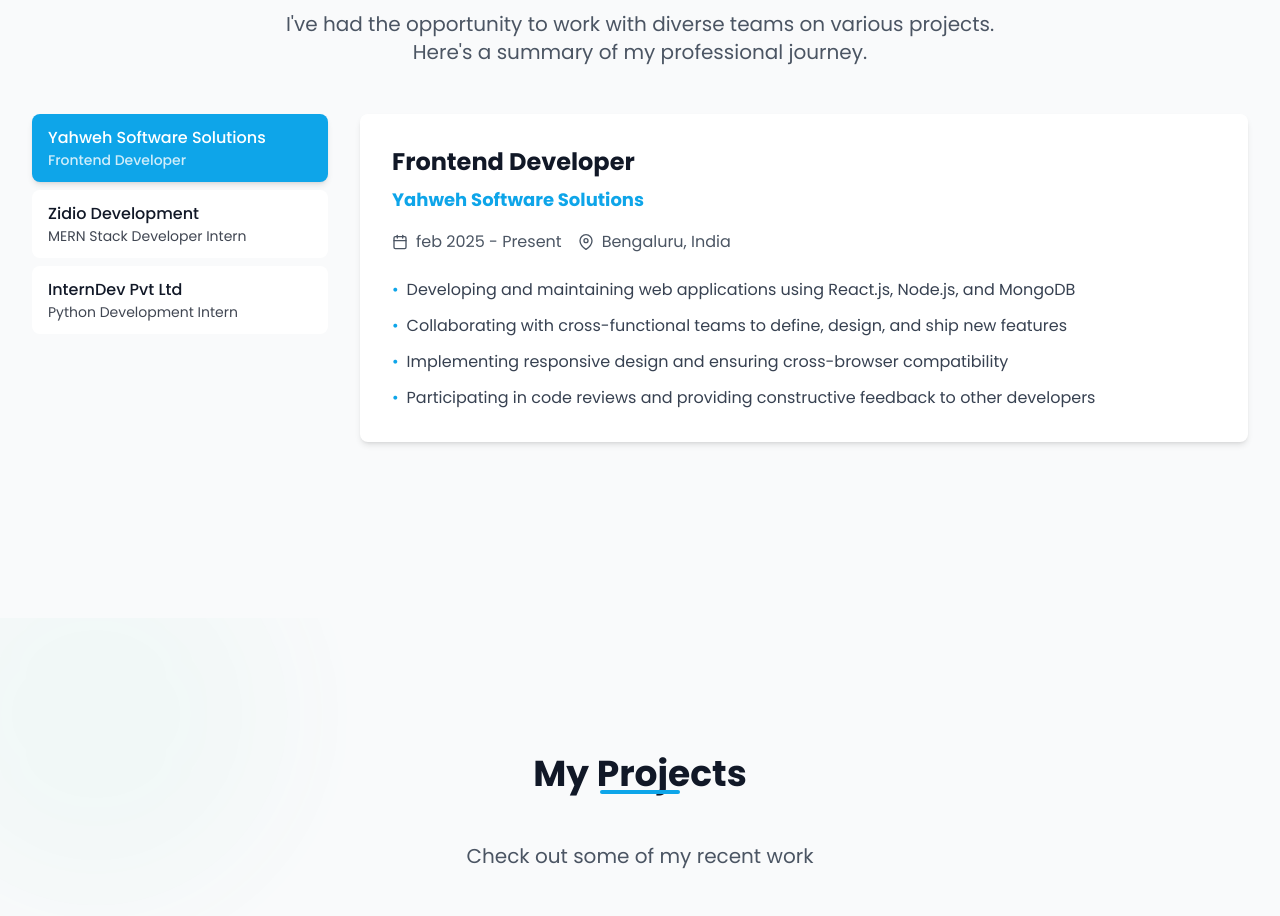
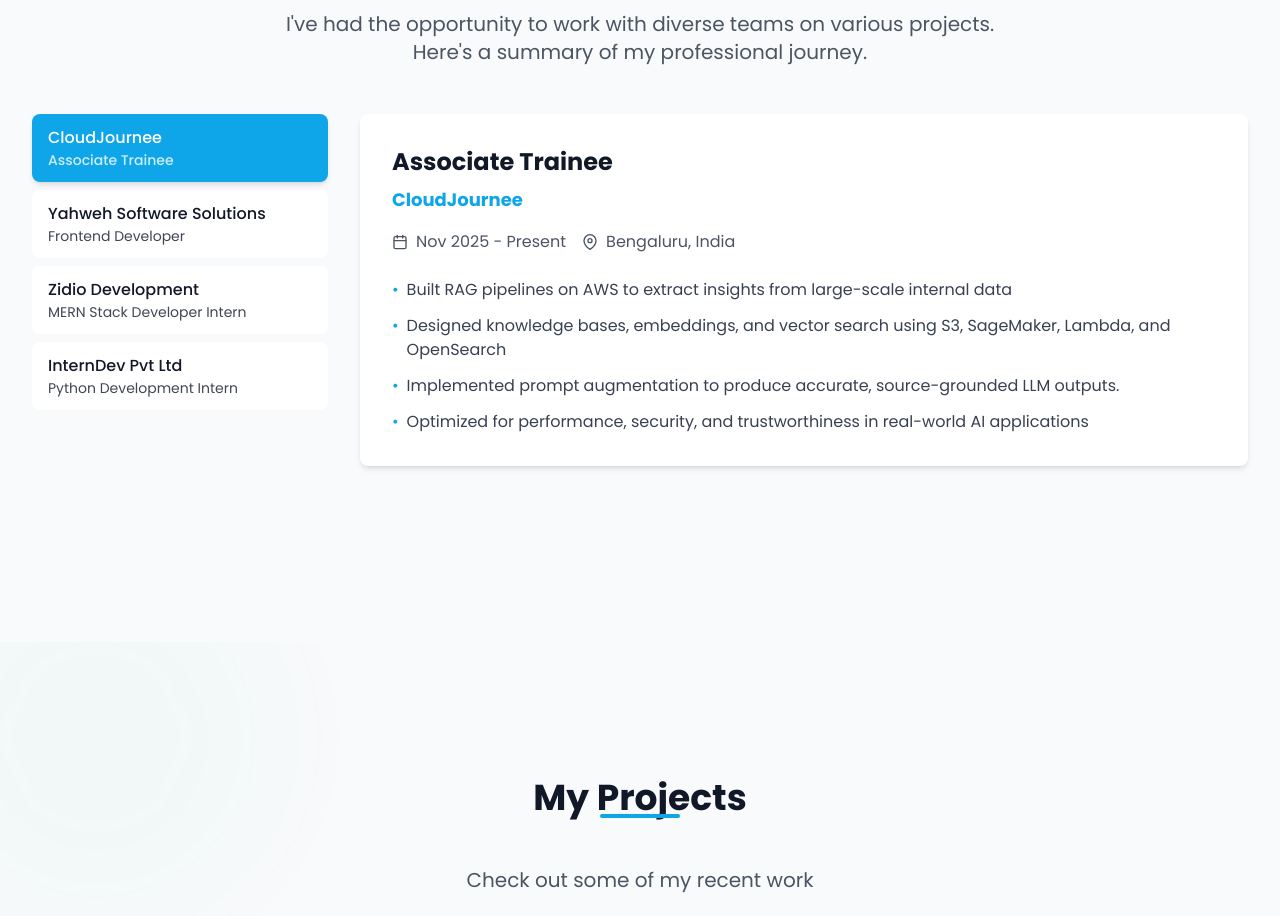
Before and after one commit to SwarnaGowriS/My-Portfolio, a React (Vite) app: page / in a window 1280 px wide. Shown: the part 4140-5056 px from the top of the page. Built offline with nearby package versions, Linux system fonts and the light colour scheme.

Commit message:
Update experience and AWS Experience

```diff
--- a/src/Pages/Experience.jsx
+++ b/src/Pages/Experience.jsx
@@ -3,6 +3,18 @@ import { FiCalendar, FiMapPin } from 'react-icons/fi';
 
 const Experience = () => {
   const experiences = [
+      {
+      title: "Associate Trainee",
+      company: "CloudJournee",
+      location: "Bengaluru, India",
+      period: "Nov 2025 - Present",
+      description: [
+        "Built RAG pipelines on AWS to extract insights from large-scale internal data",
+        "Designed knowledge bases, embeddings, and vector search using S3, SageMaker, Lambda, and OpenSearch",
+        "Implemented prompt augmentation to produce accurate, source-grounded LLM outputs.",
+        "Optimized for performance, security, and trustworthiness in real-world AI applications"
+      ]
+    },
     {
       title: "Frontend Developer",
       company: "Yahweh Software Solutions",
--- a/src/components/DetailedProfile.jsx
+++ b/src/components/DetailedProfile.jsx
@@ -487,7 +487,7 @@ const DetailedProfile = () => {
                       <div className="space-y-2">
                         <div className="flex items-start">
                           <span className="text-primary-500 mr-2 mt-1">•</span>
-                          <p className="text-gray-600 dark:text-gray-400">Developing and maintaining web applications using React.js, Node.js, and MongoDB</p>
+                          <p className="text-gray-600 dark:text-gray-400">Built RAG pipelines on AWS to extract insights from large-scale internal data</p>
                         </div>
                         <div className="flex items-start">
                           <span className="text-primary-500 mr-2 mt-1">•</span>
```
